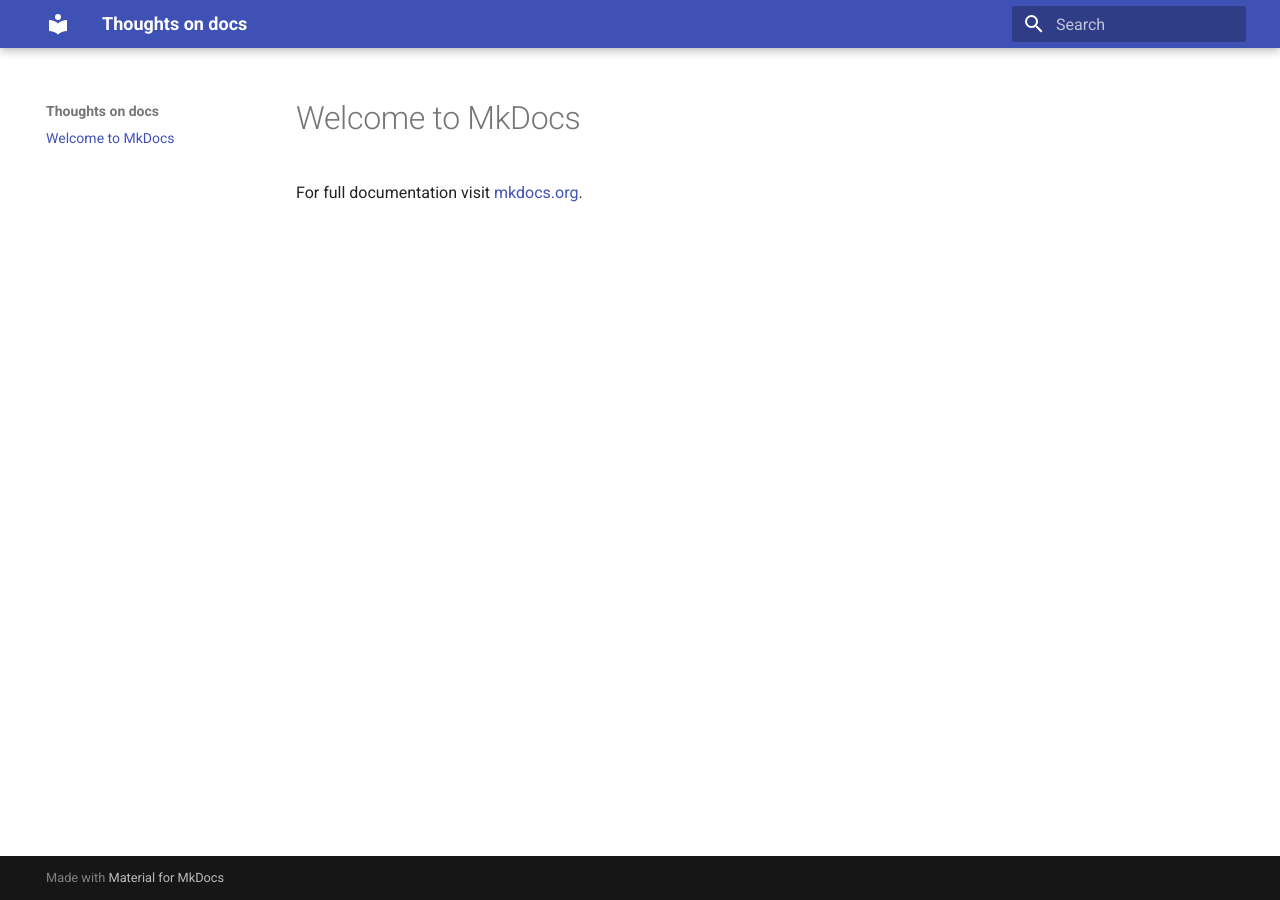
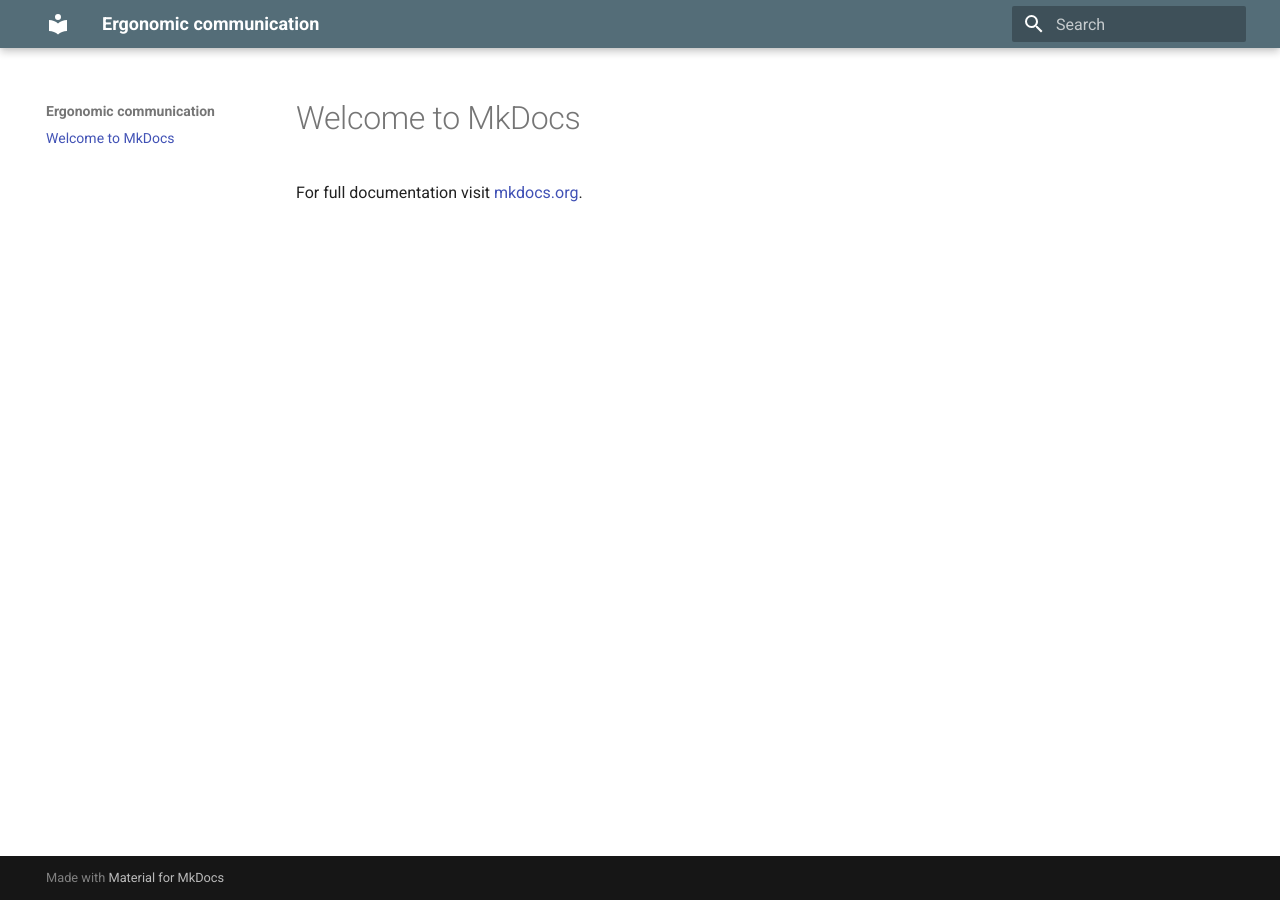
Before and after one commit to s-santillan/s-santillan.github.io, an MkDocs documentation site: the page built from docs/index.md, in a window 1280 px wide. Built offline with MkDocs 1.6.1 and Material for MkDocs 9.7.7, drawn with Linux system fonts in a browser that asks for light colours.

Commit message:
update palette

```diff
--- a/mkdocs.yml
+++ b/mkdocs.yml
@@ -1,5 +1,8 @@
-site_name: Thoughts on docs
+site_name: Ergonomic communication
 site_url: https://s-santillan.github.io/
 site_author: s-santillan
 theme:
   name: material
+  palette:
+    primary: blue grey
+    accent: indigo
```
